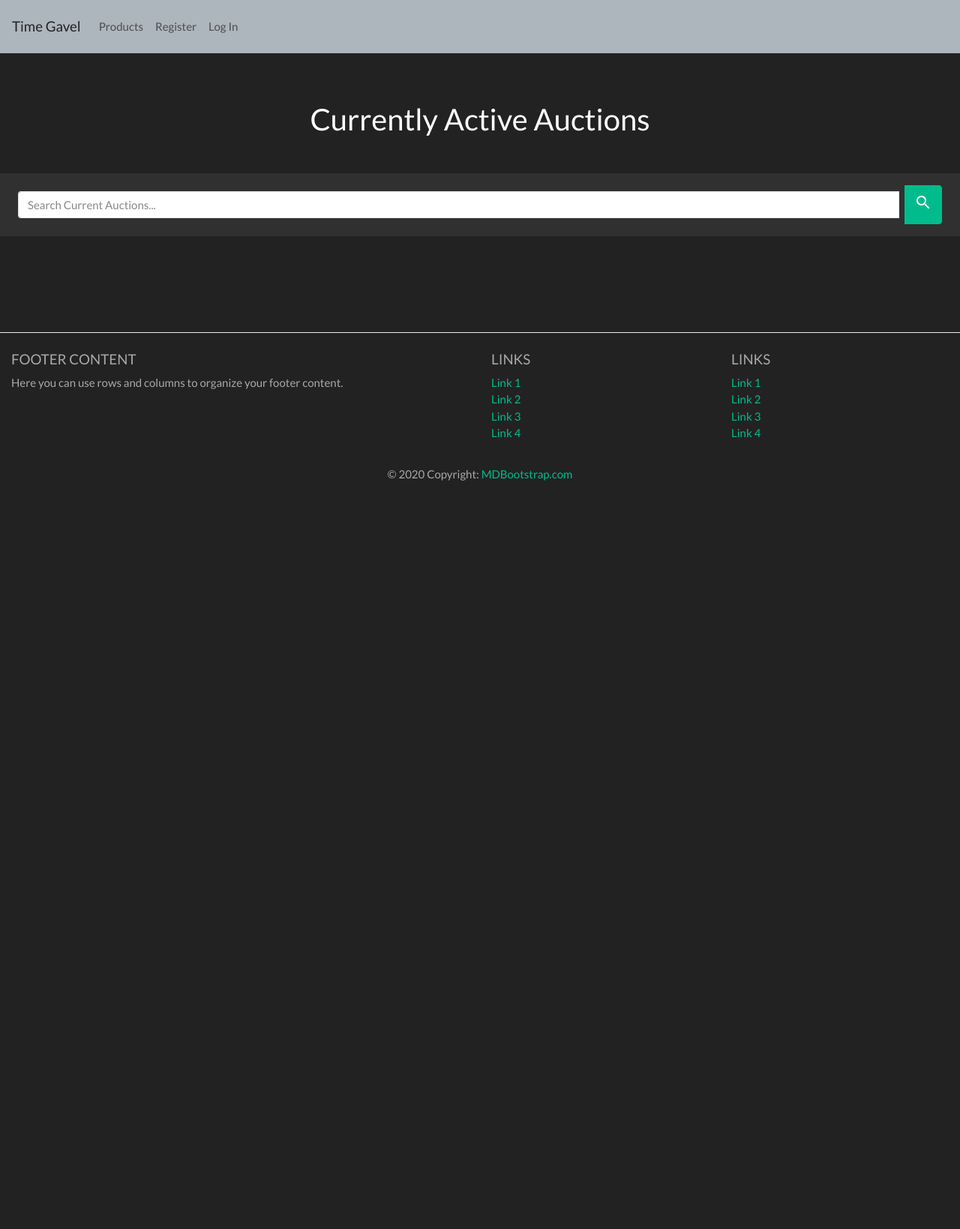
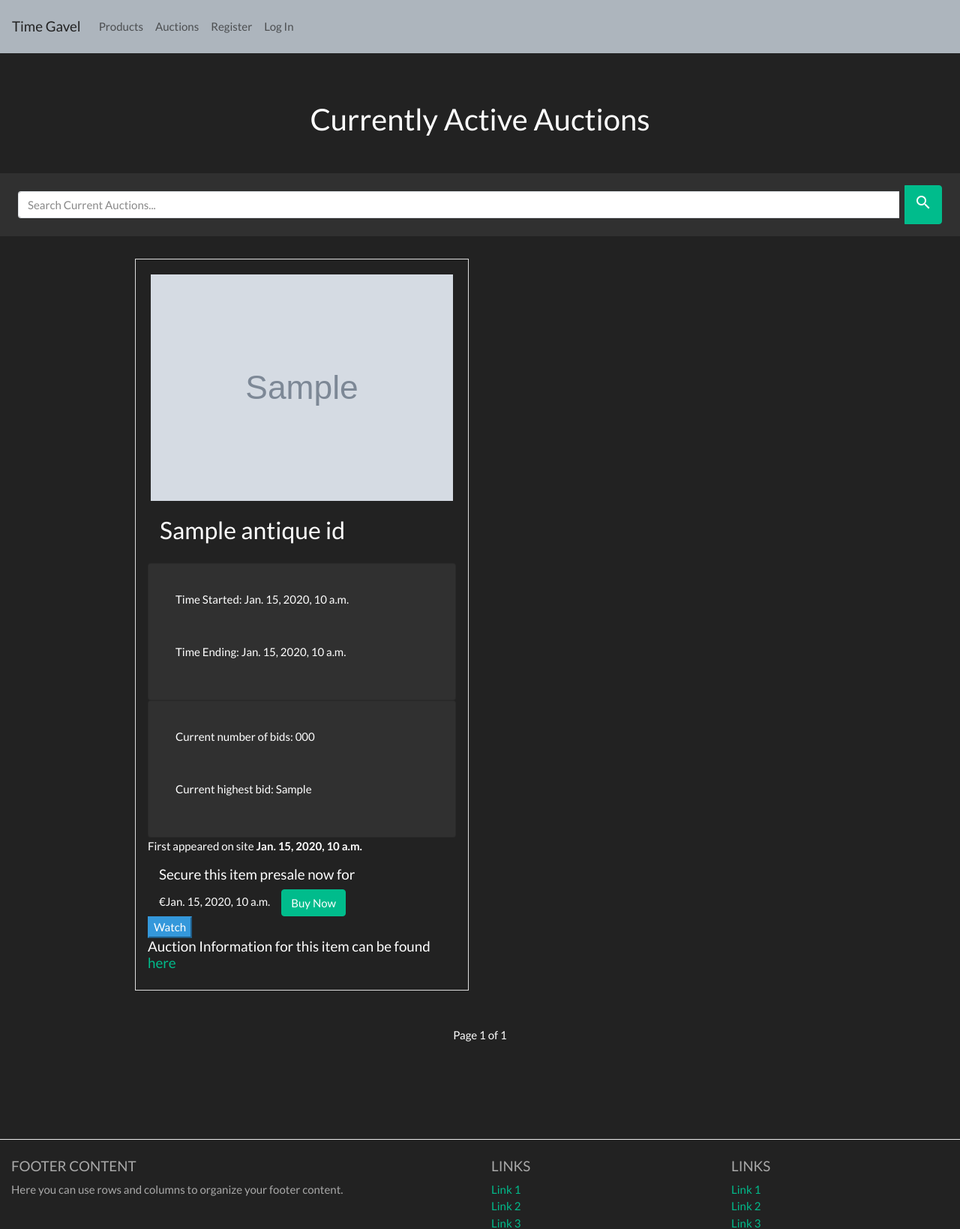
Before and after one commit to Didgerydont/fullstack-milestone, a Django app: template auction/templates/showallauctions.html in a window 1280 px wide. Shown: the top 1639 px of the page at 75% size. Before the commit the page ends 641 px from the top, so only its background shows below. Run offline with Django 3.2, Linux system fonts and the light colour scheme; the template is opened without the code that fills it: most values are stand-ins (such as "Sample title", 1, 10 or a date in 2020); grey boxes marked "Sample" are stand-in pictures; some libraries are stand-ins or nearby versions.

Commit message:
gitpod is about to kick me for going over on my usage. Commiting to be safe

```diff
--- a/antiques/templates/antiques.html
+++ b/antiques/templates/antiques.html
@@ -66,6 +66,7 @@
         {% endfor %}
 
     </div>
-    {% include 'pagination.html' %}
+
 </div>
+{% include 'pagination.html' %}
 {% endblock %}
--- a/auction/templates/showallauctions.html
+++ b/auction/templates/showallauctions.html
@@ -25,5 +25,48 @@
     </div>
 </nav>
 
+<div class="container">
+    <div class="row row-flex">
+        {% for auction in items %}
+        <div class="col-xs-12 offset-md-1 col-md-5 display panel panel-default">
+            <div class="panel-body p-3">
+                <div class="image-container m-1">
+                    <img src="{{ MEDIA_URL }}{{ auction.auction_id.image }}" alt="Product Image" height="100%" width="100%">
+                </div>
+                <h3 class="p-3">{{auction.antique_id.name}}</h3>
+                <div class="card card-body">
+                    <p class="auction-info p-3">Time Started: {{ auction.time_starting }}</p>
+                    <p class="auction-info p-3">Time Ending: {{ auction.time_ending }}</p>
+                </div>
+                <div class="card card-body">
+                    <p class="auction-info p-3">Current number of bids: {{ auction.number_of_bids }}</p>
+                    <p class="auction-info p-3">Current highest bid: {{ auction.current_leader }}</p>
 
+                </div>
+                <p class="date-posted">First appeared on site <strong>{{ auction.auction_id.date_posted }}</strong></p>
+                <form method="post" action="#">
+                    {% csrf_token %}
+                    <div class="buy-now">
+                        <div class="purchase-box">
+                            <h5 class="purchase-header">Secure this item presale now for </h5><span class="current-bid">€{{  auction.buy_now_price }}<button class="buy-now btn btn-success" type="submit">Buy Now</button></span>
+                        </div>
+                    </div>
+                </form>
+                <div class="watch-box">
+                    <span class="input-group-btn">
+                        <button class="btn-info" onclick="location.href='/auction/add_to_watch_list/{{auction.id}}'">
+                            Watch
+                        </button>
+                    </span>
+                </div>
+                <div class="to-the-auction">
+                    <h5>Auction Information for this item can be found <a href="">here</a></h5>
+                </div>
+            </div>
+        </div>
+        {% endfor %}
+    </div>
+
+</div>
+{% include 'pagination.html' %}
 {% endblock %}
--- a/auction/urls.py
+++ b/auction/urls.py
@@ -1,12 +1,13 @@
 from django.conf.urls import url, include
 from .models import Auction, WatchList, Bid
 from . import views
-from .views import auction, add_to_watch_list, bid
+from .views import auction, add_to_watch_list, get_all_auctions, bid
 
 
 app_name = "auction"
 
 urlpatterns = [
+    url(r'get_all_auctions/', views.get_all_auctions, name='get_all_auctions'),
     url(r'auction/<int:auction_id>/', views.auction, name='auction'),
     url(r'/bid/<int:auction_id>/', views.bid, name="bid"),
 ]
--- a/templates/base.html
+++ b/templates/base.html
@@ -28,11 +28,13 @@
 			<ul class="navbar-nav mr-auto">
                 {% if user.is_authenticated %}
                 <li class="nav-item"><a class="nav-link" href="{% url 'products:antiques' %}">Products</a></li>
+                <li class="nav-item"><a class="nav-link" href="{% url 'auction:get_all_auctions' %}">Auctions</a></li>
                 <li class="nav-item" ><a class="nav-link" href="{% url 'accounts:profile' %}"><i></i> Profile</a></li>
                 <li class="nav-item"><a class="nav-link" href="#">Watching</a></li>
                 <li class="nav-item" ><a class="nav-link" href="{% url 'accounts:logout' %}"><i></i> Log Out</a></li>
                 {%  else %}
                 <li class="nav-item"><a class="nav-link" href="{% url 'products:antiques' %}">Products</a></li>
+                <li class="nav-item"><a class="nav-link" href="{% url 'auction:get_all_auctions' %}">Auctions</a></li>
                 <li class="nav-item"><a class="nav-link"  href="{% url 'accounts:register' %}"><i></i> Register</a></li>
                 <li class="nav-item"><a class="nav-link"  href="{% url 'accounts:login' %}"><i></i> Log In</a></li>
                 {% endif %}
```
Also changed, not shown: auction/views.py (+9 -4 lines).
